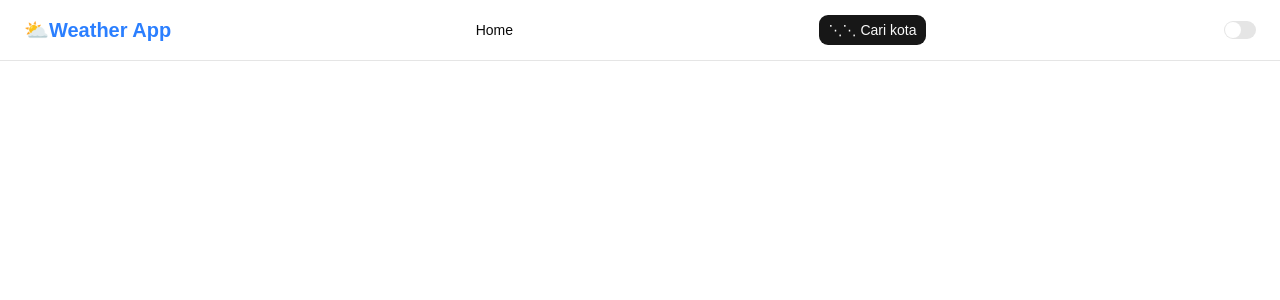
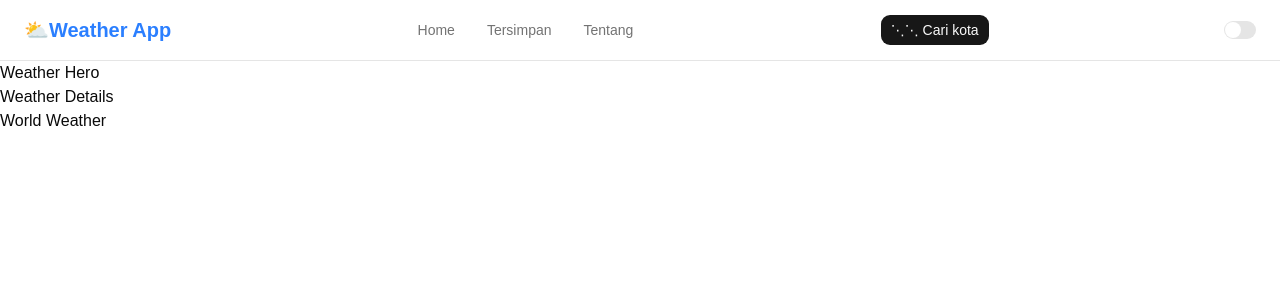
Before and after one commit to AtalaaDf/Weather-App-React, a React (Vite) app: page / in a window 1280 px wide. Shown: the top 300 px of the page. Built offline with nearby package versions, Linux system fonts and the light colour scheme; no server answers.

Commit message:
feat: Home Fetching

```diff
--- a/src/App.jsx
+++ b/src/App.jsx
@@ -1,7 +1,9 @@
 import { Routes, Route } from "react-router-dom"
 import Home from "@/pages/Home"
 import DetailCity from "@/pages/DetailCity"
-import Navbar from "./components/Navbar"
+import Navbar from "@/components/Navbar"
+import About from "@/pages/About"
+import SavedCity from "@/pages/SavedCity"
 
 function App() {
 
@@ -10,7 +12,9 @@ function App() {
     <Navbar/>
     <Routes>
     <Route path="/" element={<Home/>} />
-    <Route path="/detail/:city" element={<DetailCity/>} />
+    <Route path="/Tentang" element={<About/>} />
+    <Route path="/Tersimpan" element={<SavedCity/>} />
+    <Route path="/Detail/:Kota" element={<DetailCity/>} />
   </Routes>
     </>
   )
--- a/src/components/Navbar.jsx
+++ b/src/components/Navbar.jsx
@@ -7,6 +7,7 @@ import { useEffect, useState } from 'react'
     import { Link } from 'react-router-dom'
     import { Button } from '@/components/ui/button'
     import { Command } from '@/components/ui/command'
+    const navLinkClass = "px-3 py-2 rounded-md text-sm hover:bg-accent hover:text-accent-foreground transition-colors"
 
 function Navbar(){
     const [isDark, setIsDark] = useState(
@@ -37,6 +38,7 @@ function Navbar(){
         },[])
 
 
+
     return(
         <>
 
@@ -44,13 +46,27 @@ function Navbar(){
         justify-between items-center px-6 py-3">
         <h1 className='text-blue-500 font-bold text-xl'>⛅Weather App</h1>
 
-        <NavigationMenu>
-            <NavigationMenuList>
+        <NavigationMenu className={"font-medium text-muted-foreground"}>
+            <NavigationMenuList className={"gap-2 flex-row items-center"}>
+
                 <NavigationMenuItem>
-                    <NavigationMenuLink asChild>
+                    <NavigationMenuLink asChild className={navLinkClass}>
                         <Link to="/">Home</Link>
                     </NavigationMenuLink>
                 </NavigationMenuItem>
+
+                <NavigationMenuItem>
+                    <NavigationMenuLink asChild className={navLinkClass}>
+                        <Link to="/Tersimpan">Tersimpan</Link>
+                    </NavigationMenuLink>
+                </NavigationMenuItem>
+
+                <NavigationMenuItem>
+                    <NavigationMenuLink asChild className={navLinkClass}>
+                        <Link to="/Tentang">Tentang</Link>
+                    </NavigationMenuLink>
+                </NavigationMenuItem>
+
             </NavigationMenuList>
         </NavigationMenu>
 
--- /dev/null
+++ b/src/components/WeatherDetails.jsx
@@ -0,0 +1,7 @@
+function WeatherDetails() {
+    return (
+        <div>Weather Details</div>
+    )
+}
+
+export default WeatherDetails
--- /dev/null
+++ b/src/components/WeatherHero.jsx
@@ -0,0 +1,7 @@
+function WeatherHero() {
+    return (
+        <div>Weather Hero</div>
+    )
+}
+
+export default WeatherHero
--- /dev/null
+++ b/src/components/WorldWeather.jsx
@@ -0,0 +1,7 @@
+function WorldWeather() {
+    return (
+        <div>World Weather</div>
+    )
+}
+
+export default WorldWeather
--- /dev/null
+++ b/src/pages/About.jsx
@@ -0,0 +1,9 @@
+function About(){
+    return(
+        <>
+        <h1 className="text-xl font-bold">About</h1>
+        </>
+    )
+}
+
+export default About
--- a/src/pages/Home.jsx
+++ b/src/pages/Home.jsx
@@ -1,7 +1,54 @@
+import { useEffect, useState } from "react"
+import WeatherHero from '@/components/WeatherHero'
+import WeatherDetails from '@/components/WeatherDetails'
+import WorldWeather from '@/components/WorldWeather'
+
+const API_KEY = import.meta.env.VITE_OPENWEATHER_API_KEY
+
 function Home() {
+    const [weatherData, setWeatherData] = useState(null)
+    const [isLoading, setLoading] = useState(true)
+    const [isError, setError] = useState(null)
+
+    function fetchWeatherByCoords (lat, lon){
+    fetch(`https://api.openweathermap.org/data/2.5/weather?lat=${lat}&lon=${lon}&appid=${API_KEY}&units=metric&lang=id`)
+            .then(res=>{
+                if (!res.ok) throw new Error('failed to fetch weather')
+                    return res.json()
+            })
+            .then(data => {
+                setWeatherData(data)
+                setLoading(false)
+            })
+            .catch(err=> {
+                setError(err.message)
+                setLoading(false)
+            })
+    }
+
+    function getLocation(){
+        navigator.geolocation.getCurrentPosition(
+            (position) => {
+                const lat = position.coords.latitude
+                const lon = position.coords.longitude
+                fetchWeatherByCoords(lat, lon)
+            },
+            (error) => {
+                setError(error.message)
+            }
+        )
+        }
+
+    useEffect(() => {
+    getLocation()
+    }, [])
+
     return(
-        <>
-        </>
+        <div>
+        <WeatherHero data={weatherData} loading={isLoading} error={isError}/>
+        <WeatherDetails data={weatherData} loading={isLoading}/>
+        <WorldWeather/>
+        </div>
     )
 }
 export default Home
--- /dev/null
+++ b/src/pages/SavedCity.jsx
@@ -0,0 +1,9 @@
+function SavedCity(){
+    return(
+        <>
+        <h1 className="text-xl font-bold">Saved City</h1>
+        </>
+    )
+}
+
+export default SavedCity
```
Lines whose indentation alone changed are shown as unchanged.
